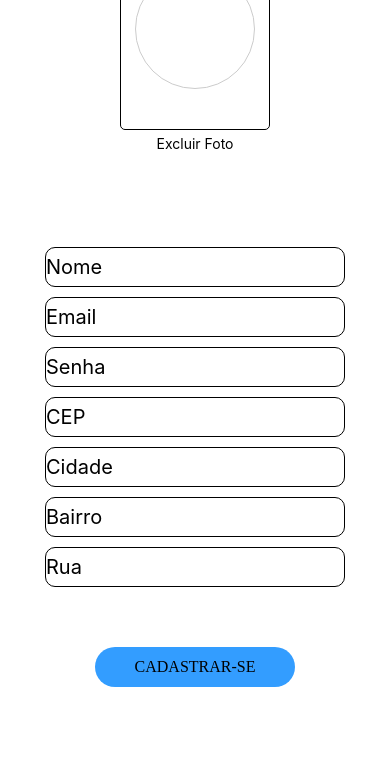
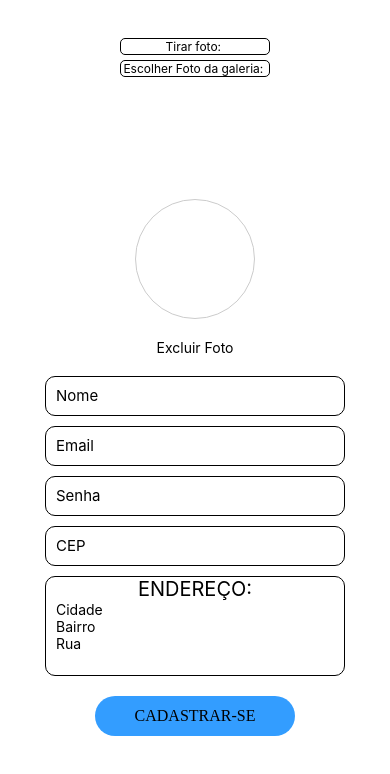
Before and after one commit to KauCavalcante86/app_pam, a React Native app: screen /cadastro in a window 390 px wide. Shown: the top 774 px of the page. Built offline with nearby package versions, Linux system fonts and the light colour scheme.

Commit message:
Mudanças no cadastro

```diff
--- a/src/pages/cadastro/cadastro.js
+++ b/src/pages/cadastro/cadastro.js
@@ -121,27 +121,36 @@ function cep(cepDigitado) {
     <View style={styles.container}>
 
         <View style={styles.camera}>
+            <Pressable style={styles.btnCam} onPress={tirarFoto}>
+               <Text style={styles.textoBtnCam}>Tirar foto: </Text>
+            </Pressable>
+
             <Pressable style={styles.btnCam} onPress={escolherDaGaleria}>
-
-              <View style={{ alignItems: 'center', marginBottom: 20 }}>
-                  <Image source={{ uri: imagem }} style={styles.imagem} />
-              </View>
+               <Text style={styles.textoBtnCam}>Escolher Foto da galeria: </Text>
             </Pressable>
-                <TouchableOpacity onPress={excluirFoto}>
-                  <Text>Excluir Foto</Text>
-                </TouchableOpacity>
 
         </View>
 
         <View style={styles.form}>
+              <View style={{ alignItems: 'center', marginBottom: 20 }}>
+                  <Image source={{ uri: imagem }} style={styles.imagem} />
+                <TouchableOpacity onPress={excluirFoto}>
+                  <Text>Excluir Foto</Text>
+                </TouchableOpacity>
+              </View>
 
           <TextInput style={styles.buttonCadastro} placeholder='Nome' onChangeText={(txt) => SetNome(txt)}></TextInput>
           <TextInput style={styles.buttonCadastro} placeholder='Email' onChangeText={(txt) => SetEmail(txt)} ></TextInput>
           <TextInput style={styles.buttonCadastro} placeholder='Senha' onChangeText={(txt) => SetSenha(txt)} ></TextInput>
           <TextInput style={styles.buttonCadastro} placeholder='CEP' maxLength={8} onChangeText={automatizacaoCep} ></TextInput>
-          <TextInput style={styles.buttonCadastro} placeholder='Cidade' value={cidade} maxLength={8} onChangeText={automatizacaoCep} ></TextInput>
-          <TextInput style={styles.buttonCadastro} placeholder='Bairro' value={bairro} maxLength={8} onChangeText={automatizacaoCep} ></TextInput>
-          <TextInput style={styles.buttonCadastro} placeholder='Rua' value={rua} maxLength={8} onChangeText={automatizacaoCep} ></TextInput>
+
+              <View style={styles.infos}>
+                  <Text style={{textAlign: 'center', fontSize: 20}}> ENDEREÇO: </Text>
+
+                  <TextInput style={styles.infosCep} placeholder='Cidade' value={cidade} maxLength={8} onChangeText={automatizacaoCep} ></TextInput>
+                  <TextInput style={styles.infosCep} placeholder='Bairro' value={bairro} maxLength={8} onChangeText={automatizacaoCep} ></TextInput>
+                  <TextInput style={styles.infosCep} placeholder='Rua' value={rua} maxLength={8} onChangeText={automatizacaoCep} ></TextInput>
+              </View>
 
           <Pressable style={styles.btn} onPress={() => criarUsuario() }>CADASTRAR-SE</Pressable>
 
--- a/src/pages/cadastro/style.js
+++ b/src/pages/cadastro/style.js
@@ -23,7 +23,8 @@ export default StyleSheet.create({
     width: 300,
     height: 40,
     marginBottom:10,
-    fontSize: 20,
+    fontSize: 15,
+    paddingLeft: 10,
   },
 
   btn:{
@@ -33,7 +34,7 @@ export default StyleSheet.create({
       height:40,
       borderRadius:30,
       backgroundColor:'#339dffff',
-      marginTop: 50
+      marginTop: 20
   },
 
   imagem: {
@@ -60,8 +61,23 @@ export default StyleSheet.create({
     borderWidth: 1,
     borderRadius: 5,
     width: 150,
-    marginBottom: 5
+    marginBottom: 5,
+  },
+
+  textoBtnCam: {
+    fontSize: 12,
+  },
+
+  infos: {
+    width: 300,
+    height: 100,
+    borderWidth: 1,
+    borderRadius: 10,
+    borderColor: 'black'
+  },
+
+  infosCep: {
+    marginLeft: 10
   }
 
-
 });
```
